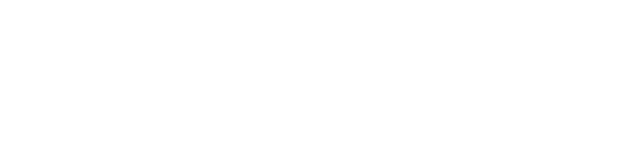
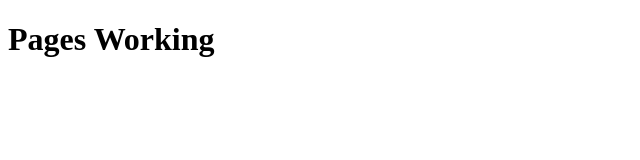
Before and after one commit to shoxbha/shoxbha, a plain HTML site: page index.html in a window 1280 px wide. Shown: the whole page, without its empty margins (0-640 px from the left). Drawn offline with Linux system fonts and the light colour scheme.

Commit message:
Update index.html

```diff
--- a/index.html
+++ b/index.html
@@ -8,6 +8,7 @@
 </head>
 <body>
     <!-- Your page content goes here -->
+    <h1>Pages Working</h1>
 
     <script>
         // Your JavaScript code can go here
```
